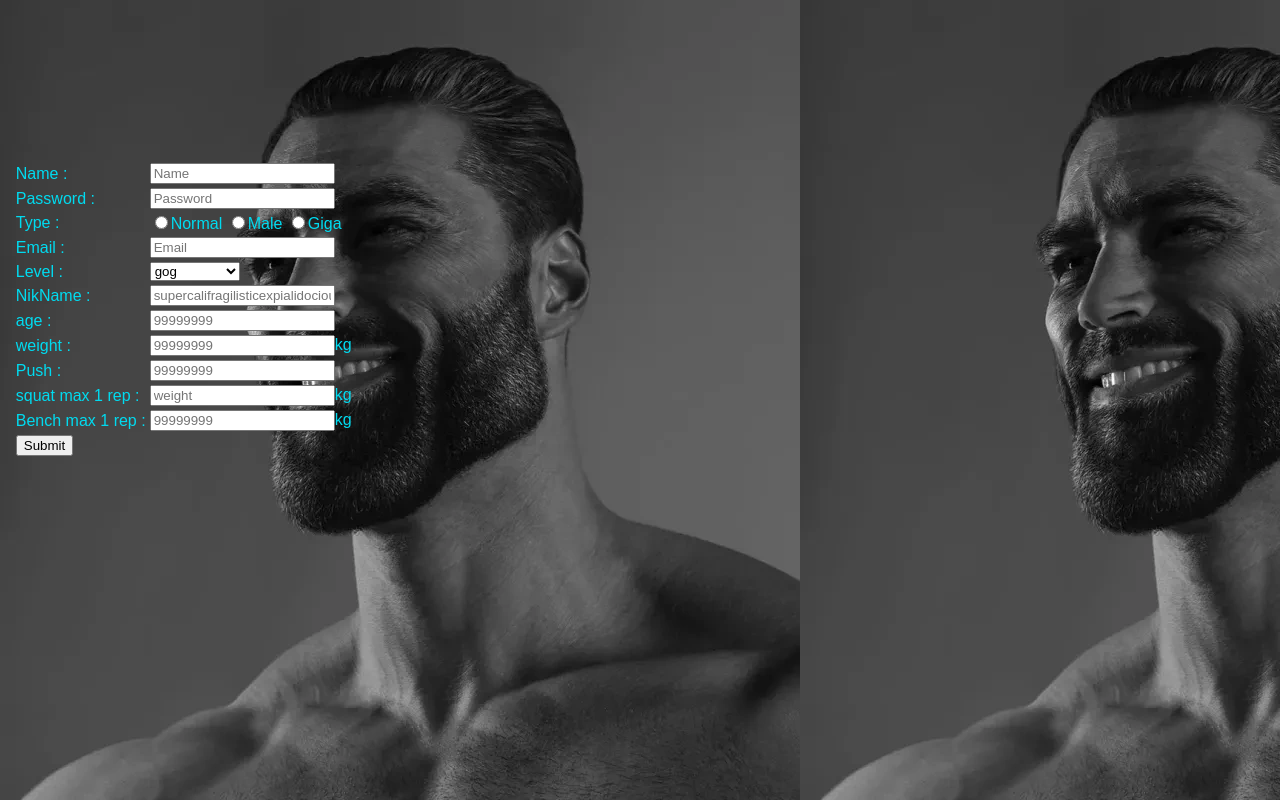
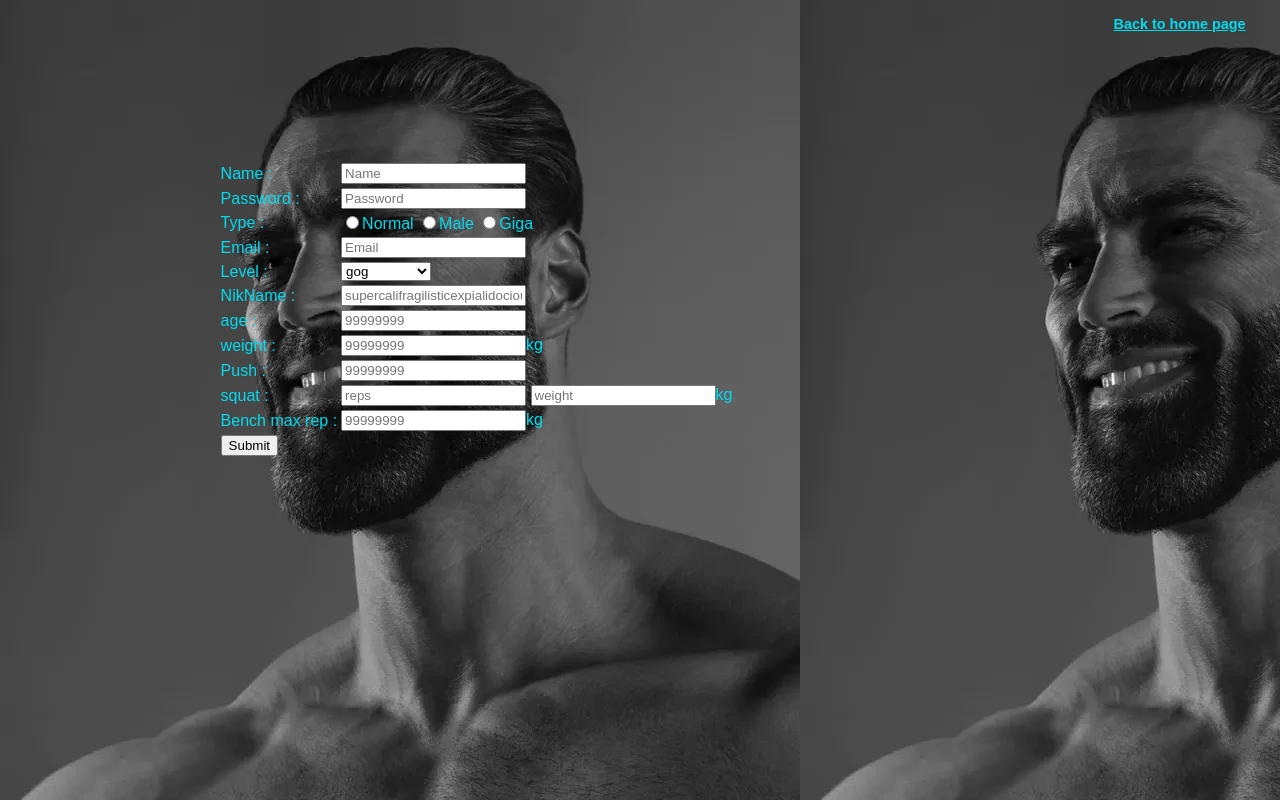
Before and after one commit to lionnet360/npc, a plain HTML site: page register.html in a window 1280 px wide. Drawn offline with Linux system fonts and the light colour scheme.

Commit message:
Update register.html

```diff
--- a/register.html
+++ b/register.html
@@ -16,14 +16,23 @@
         }
         .div {
             position: absolute;
-            left: 1%;
+            left: 17%;
             top: 20%;
         }
+        .home {
+            position: absolute;
+            font-family: "Arial";
+            font-size: 90%;
+            font-weight: bold;
+            color: #00dbf0;
+            top: 2%;
+            left: 87%;
+        }
     </style>
-<link rel="icon" href="Gigachad.webp" type="image/png">
+    <link rel="icon" href="Gigachad.webp" type="image/png">
 </head>
 <body>
-
+<a class="home" href="index.html">Back to home page</a>
 <div class="div">
     <form id="register">
         <table>
@@ -112,15 +121,16 @@
             </tr>
             <tr>
                 <td class="td">
-                    squat max 1 rep :
+                    squat :
                 </td>
                 <td class="td">
+                    <input type="number" placeholder="reps" name="">
                     <input type="number" placeholder="weight" name="">kg
                 </td>
             </tr>
             <tr>
                 <td class="td">
-                    Bench max 1 rep :
+                    Bench max rep :
                 </td>
                 <td class="td">
                     <input type="number" placeholder="99999999" name="">kg
```
